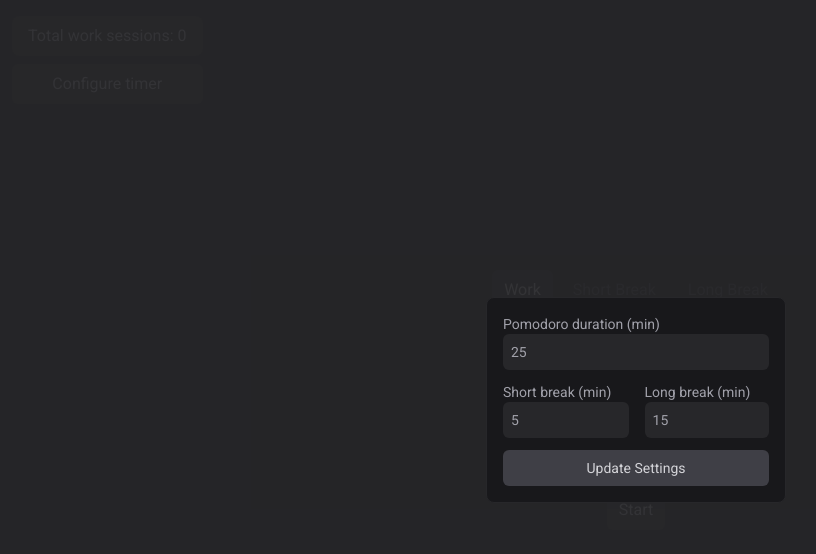
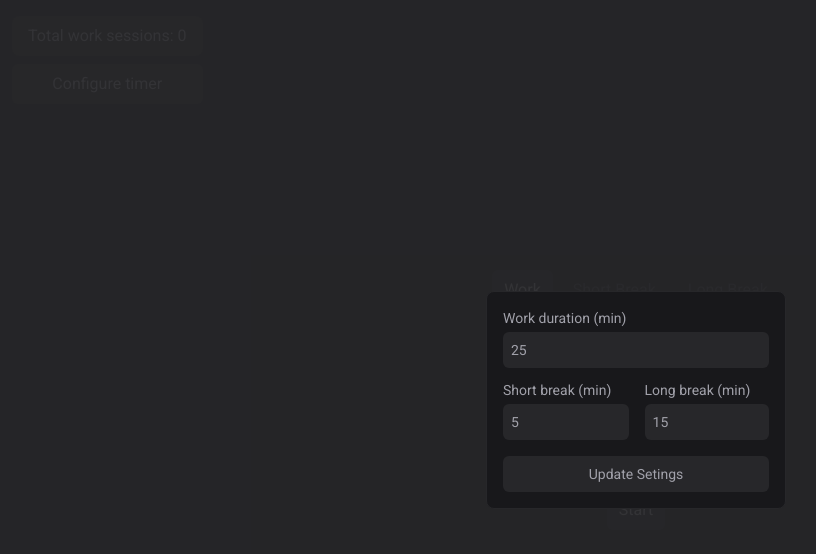
Before and after one commit to mothy-08/pomodoro-timer, a Next.js app: page / in a window 1280 px wide. Both pictures are taken after a click on the button "Configure timer". Shown: the top 554 px of the page, without its empty margins (4-820 px from the left). Built offline with nearby package versions, Linux system fonts and the light colour scheme; no server answers.

Commit message:
added form validation and error styling & messages

```diff
--- a/app/components/Button.tsx
+++ b/app/components/Button.tsx
@@ -2,26 +2,26 @@
 
 import clsx from "clsx";
 
+interface ButtonProps extends React.ButtonHTMLAttributes<HTMLButtonElement> {
+  title: string;
+  isActive?: boolean;
+}
+
 export default function Button({
   title,
   isActive = true,
-  onClick,
-  buttonStyle,
-}: {
-  title: string;
-  isActive?: boolean;
-  onClick?: () => void;
-  buttonStyle?: string;
-}) {
+  className,
+  ...rest
+}: ButtonProps) {
   return (
     <button
-      onClick={onClick}
+      {...rest}
       className={clsx(
         "rounded-md px-3 py-2 transition-colors",
         isActive
           ? "bg-zinc-800 text-zinc-400 hover:bg-zinc-700 hover:text-zinc-100"
           : "text-zinc-700 hover:bg-zinc-800 hover:text-zinc-400",
-        buttonStyle
+        className
       )}
     >
       {title}
--- a/app/components/Input.tsx
+++ b/app/components/Input.tsx
@@ -1,8 +1,17 @@
 import React from "react";
+import clsx from "clsx";
+
+interface InputProps extends React.InputHTMLAttributes<HTMLInputElement> {
+  htmlFor: string;
+  labelTitle: string;
+}
 
 export default function Input({
+  htmlFor,
+  labelTitle,
+  className,
   ...rest
-}: React.InputHTMLAttributes<HTMLInputElement>) {
+}: InputProps) {
   const checkTimerInputInMinutes = (
     event: React.KeyboardEvent<HTMLInputElement>
   ) => {
@@ -14,19 +23,28 @@ export default function Input({
       "ArrowLeft",
       "Tab",
     ];
+
     if (isNaN(Number(event.key)) && !allowedKeys.includes(event.key)) {
       event.preventDefault();
     }
   };
   return (
+    <>
+      <label htmlFor={htmlFor} className={className}>
+        {labelTitle}
+      </label>
       <input
         {...rest}
         placeholder="Duration in min"
         type="text"
-      className="mb-3 w-full rounded-md border-none bg-zinc-800 p-2 text-left font-normal placeholder-zinc-600 outline-none"
+        className={clsx(
+          "mt-1 w-full rounded-md border-none bg-zinc-800 p-2 text-left font-normal placeholder-zinc-600 outline-none",
+          className
+        )}
         autoComplete="off"
         onKeyDown={checkTimerInputInMinutes}
         required
       ></input>
+    </>
   );
 }
--- a/app/components/Timer.tsx
+++ b/app/components/Timer.tsx
@@ -70,8 +70,6 @@ export default function Timer({
     return String(100 - (totalSeconds / (duration * 60)) * 100) + "%";
   };
 
-  console.log(totalSeconds, duration, calculateProgressBarPercentage());
-
   React.useEffect(() => {
     restart(timerExpiry, autoStart);
   }, [restart, timerExpiry, autoStart]);
@@ -104,21 +102,19 @@ export default function Timer({
           <Button
             title="Restart Focus"
             onClick={restartWorkTimer}
-            buttonStyle={clsx(
-              !isRunning && isTimerExpired ? "block" : "hidden"
-            )}
+            className={clsx(!isRunning && isTimerExpired ? "block" : "hidden")}
           />
           {totalWorkSessions % 4 !== 0 && (
             <Button
               title="Short"
               onClick={restartShortBreakTimer}
-              buttonStyle={clsx(!isTimerExpired ? "hidden" : "block")}
+              className={clsx(!isTimerExpired ? "hidden" : "block")}
             />
           )}
           <Button
             title="Long"
             onClick={restartLongBreakTimer}
-            buttonStyle={clsx(!isTimerExpired ? "hidden" : "block")}
+            className={clsx(!isTimerExpired ? "hidden" : "block")}
           />
         </>
       );
@@ -128,9 +124,7 @@ export default function Timer({
           <Button
             title="Start Focus"
             onClick={restartWorkTimer}
-            buttonStyle={clsx(
-              !isRunning && isTimerExpired ? "block" : "hidden"
-            )}
+            className={clsx(!isRunning && isTimerExpired ? "block" : "hidden")}
           />
           <Button
             title={
@@ -145,7 +139,7 @@ export default function Timer({
                 restartLongBreakTimer();
               }
             }}
-            buttonStyle={clsx(!isTimerExpired ? "hidden" : "block")}
+            className={clsx(!isTimerExpired ? "hidden" : "block")}
           />
         </>
       );
@@ -171,7 +165,7 @@ export default function Timer({
         <Button
           title="Start"
           onClick={start}
-          buttonStyle={clsx(
+          className={clsx(
             isRunning || isPaused ? "hidden" : "",
             isTimerExpired ? "hidden" : ""
           )}
@@ -179,7 +173,7 @@ export default function Timer({
         <Button
           title="Pause"
           onClick={pauseTimer}
-          buttonStyle={clsx(
+          className={clsx(
             isRunning ? "block" : "hidden",
             isTimerExpired ? "hidden" : ""
           )}
@@ -187,7 +181,7 @@ export default function Timer({
         <Button
           title="Resume"
           onClick={resumeTimer}
-          buttonStyle={clsx(
+          className={clsx(
             !isRunning && isPaused ? "block" : "hidden",
             isTimerExpired ? "hidden" : ""
           )}
@@ -195,7 +189,7 @@ export default function Timer({
         <Button
           title="Reset"
           onClick={() => resetTimer(duration, false)}
-          buttonStyle={clsx(
+          className={clsx(
             isRunning || isPaused ? "block" : "hidden",
             isTimerExpired ? "hidden" : ""
           )}
--- a/app/components/TimerSettings.tsx
+++ b/app/components/TimerSettings.tsx
@@ -1,7 +1,53 @@
 import React from "react";
 import Input from "./Input";
+import { TimerStateKey } from "../hooks/useTimerState";
+import Button from "./Button";
 
-export default function TimerSettings({ onClick }: { onClick: () => void }) {
+export default function TimerSettings({
+  onClick,
+  updateDurations,
+}: {
+  onClick: () => void;
+  updateDurations: (newDurations: Record<TimerStateKey, number>) => void;
+}) {
+  const [values, setValues] = React.useState({
+    work: "25",
+    shortBreak: "5",
+    longBreak: "15",
+  });
+
+  const handleChange = (event: React.ChangeEvent<HTMLInputElement>) => {
+    const { name, value } = event.target;
+    setValues((prevValues) => ({
+      ...prevValues,
+      [name]: value,
+    }));
+
+    const isInvalidValue = Number(value) > 59;
+    const errorStyles = ["outline-red-500", "text-red-500"];
+
+    if (isInvalidValue) {
+      event.target.classList.add(...errorStyles);
+    } else {
+      event.target.classList.remove(...errorStyles);
+    }
+  };
+
+  const hasInvalidValue = Object.values(values).some(
+    (value) => Number(value) > 59
+  );
+
+  const configureTimer = (event: React.FormEvent<HTMLFormElement>) => {
+    event.preventDefault();
+
+    updateDurations({
+      work: parseInt(values.work),
+      shortBreak: parseInt(values.shortBreak),
+      longBreak: parseInt(values.longBreak),
+    });
+    onClick();
+  };
+
   return (
     <div
       onClick={onClick}
@@ -9,27 +55,53 @@ export default function TimerSettings({ onClick }: { onClick: () => void }) {
     >
       <form
         action=""
-        onClick={(e) => e.stopPropagation()}
-        className="mx-auto flex max-w-[300px] flex-col rounded-lg border border-zinc-800 bg-zinc-900 p-4 text-sm text-zinc-400"
+        onClick={(event) => event.stopPropagation()}
+        onSubmit={configureTimer}
+        className="mx-auto flex max-w-[300px] flex-col rounded-lg border border-zinc-800 bg-zinc-900 p-4 text-sm text-zinc-400 gap-3"
       >
-        <label htmlFor="pomdoro-input">Pomodoro duration {"(min)"}</label>
-        <Input id="pomodoro-input" defaultValue="25" />
+        <div>
+          <Input
+            name="work"
+            id="work-input"
+            htmlFor="work-input"
+            labelTitle="Work duration (min)"
+            value={values.work}
+            onChange={handleChange}
+          />
+        </div>
         <div className="flex flex-row gap-4">
           <div>
-            <label htmlFor="short-break-input">Short break {"(min)"}</label>
-            <Input id="short-break-input" defaultValue="5" />
+            <Input
+              name="shortBreak"
+              id="short-break-input"
+              htmlFor="short-break-input"
+              labelTitle="Short break (min)"
+              value={values.shortBreak}
+              onChange={handleChange}
+            />
           </div>
           <div>
-            <label htmlFor="long-break-input">Long break {"(min)"}</label>
-            <Input id="long-break-input" defaultValue="15" />
+            <Input
+              name="longBreak"
+              id="long-break-input"
+              htmlFor="long-break-input"
+              labelTitle="Long break (min)"
+              value={values.longBreak}
+              onChange={handleChange}
+            />
           </div>
         </div>
-        <button
+
+        {hasInvalidValue && (
+          <p className="text-red-500 -mb-2">Values cannot exceed 59 minutes.</p>
+        )}
+
+        <Button
           type="submit"
-          className="w-full rounded-md bg-zinc-700 py-2 text-center text-sm text-zinc-300 outline-none hover:bg-zinc-600 hover:text-zinc-200 focus:bg-zinc-600 focus:ring-0"
-        >
-          Update Settings
-        </button>
+          title="Update Setings"
+          className="w-full mt-1 disabled:opacity-50 disabled:pointer-events-none"
+          disabled={hasInvalidValue}
+        />
       </form>
     </div>
   );
--- a/app/hooks/useTimerState.ts
+++ b/app/hooks/useTimerState.ts
@@ -53,6 +53,20 @@ export default function useTimerState() {
     setIsTimerExpired(true);
   };
 
+  const updateDurations = (newDurations: Record<TimerStateKey, number>) => {
+    Object.keys(newDurations).forEach((key) => {
+      stateDurations[key as TimerStateKey].durationInMinutes =
+        newDurations[key as TimerStateKey];
+    });
+    setTimerExpiry(
+      new Date(
+        new Date().getTime() +
+          stateDurations[currentState].durationInMinutes *
+            MILLISECONDS_MULTIPLIER
+      )
+    );
+  };
+
   return {
     stateDurations,
     currentState,
@@ -63,5 +77,6 @@ export default function useTimerState() {
     playTimerSound,
     autoStart,
     duration,
+    updateDurations,
   };
 }
--- a/app/page.tsx
+++ b/app/page.tsx
@@ -19,6 +19,7 @@ export default function Home() {
     playTimerSound,
     autoStart,
     duration,
+    updateDurations,
   } = useTimerState();
 
   const [showTimerSettings, setShowTimerSettings] =
@@ -50,13 +51,16 @@ export default function Home() {
 
         <Button
           title="Configure timer"
-          buttonStyle="rounded-lg w-full"
+          className="rounded-lg w-full"
           onClick={() => setShowTimerSettings(true)}
         />
       </div>
 
       {showTimerSettings && (
-        <TimerSettings onClick={() => setShowTimerSettings(false)} />
+        <TimerSettings
+          onClick={() => setShowTimerSettings(false)}
+          updateDurations={updateDurations}
+        />
       )}
     </main>
   );
```
Lines whose indentation alone changed are shown as unchanged.
